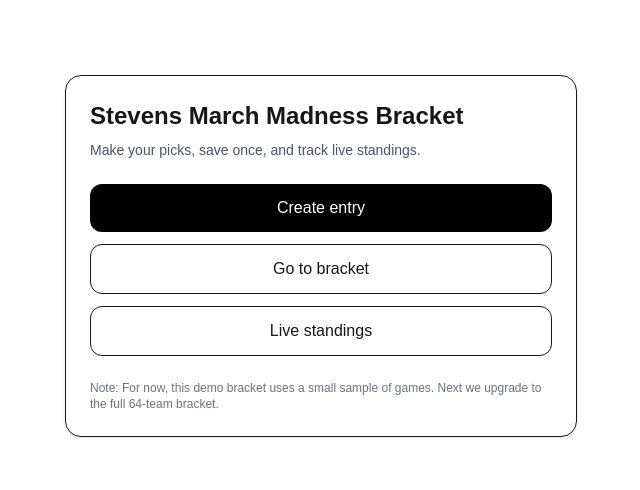
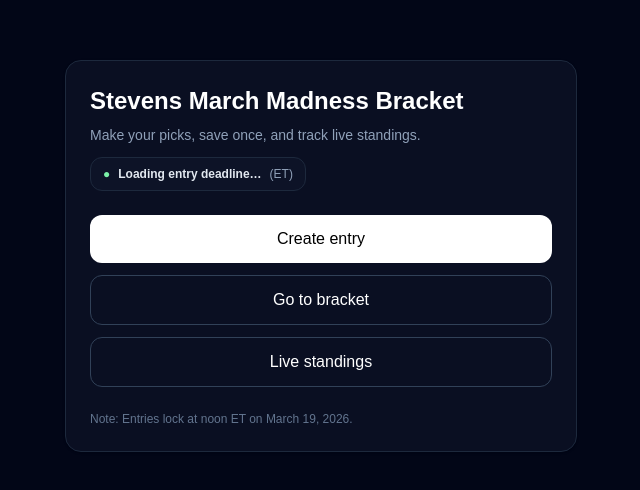
Before and after one commit to aseth23/March-Madness-Bracket, a Next.js app: page / in a window 1280 px wide. Shown: the part 144-634 px from the top of the page, without its empty margins (319-959 px from the left). Built offline with nearby package versions, Linux system fonts and the light colour scheme; no server answers.

Commit message:
Add entry deadline countdown to home page

```diff
--- /dev/null
+++ b/app/components/EntryCountdown.tsx
@@ -0,0 +1,75 @@
+"use client";
+
+import { useEffect, useMemo, useState } from "react";
+
+export default function EntryCountdown() {
+  const API = process.env.NEXT_PUBLIC_API_BASE_URL;
+
+  const [deadlineIso, setDeadlineIso] = useState<string | null>(null);
+  const [passed, setPassed] = useState<boolean>(false);
+  const [now, setNow] = useState<number>(() => Date.now());
+
+  useEffect(() => {
+    if (!API) return;
+
+    (async () => {
+      try {
+        const res = await fetch(`${API}/meta`, { cache: "no-store" });
+        const data = await res.json().catch(() => ({}));
+        if (res.ok) {
+          setDeadlineIso(data?.deadline_et ?? null);
+          setPassed(!!data?.deadline_passed);
+        }
+      } catch {
+        // ignore
+      }
+    })();
+  }, [API]);
+
+  useEffect(() => {
+    const t = setInterval(() => setNow(Date.now()), 1000);
+    return () => clearInterval(t);
+  }, []);
+
+  const text = useMemo(() => {
+    if (!deadlineIso) return "Loading entry deadline…";
+
+    const deadline = new Date(deadlineIso).getTime();
+    const ms = deadline - now;
+
+    if (passed || ms <= 0) return "Entries are closed";
+
+    const total = Math.floor(ms / 1000);
+    const days = Math.floor(total / 86400);
+    const hours = Math.floor((total % 86400) / 3600);
+    const minutes = Math.floor((total % 3600) / 60);
+    const seconds = total % 60;
+
+    const parts = [
+      days > 0 ? `${days}d` : null,
+      `${hours}h`,
+      `${minutes}m`,
+      `${seconds}s`,
+    ].filter(Boolean);
+
+    return `Entries close in ${parts.join(" ")}`;
+  }, [deadlineIso, now, passed]);
+
+  const closed =
+    passed || (deadlineIso ? new Date(deadlineIso).getTime() - now <= 0 : false);
+
+  return (
+    <div
+      className={[
+        "mt-3 inline-flex items-center gap-2 rounded-xl border px-3 py-2 text-xs",
+        closed
+          ? "border-red-800 bg-red-950/40 text-red-200"
+          : "border-slate-800 bg-slate-900/60 text-slate-200",
+      ].join(" ")}
+    >
+      <span className={closed ? "text-red-300" : "text-green-300"}>●</span>
+      <span className="font-semibold">{text}</span>
+      <span className="text-slate-400">(ET)</span>
+    </div>
+  );
+}
--- a/app/page.tsx
+++ b/app/page.tsx
@@ -1,36 +1,45 @@
+import EntryCountdown from "./components/EntryCountdown";
+
 export default function HomePage() {
   return (
-    <div className="min-h-screen flex items-center justify-center p-6">
-      <div className="w-full max-w-lg rounded-2xl border p-6 shadow-sm">
-        <h1 className="text-2xl font-bold">Stevens March Madness Bracket</h1>
-        <p className="text-sm text-gray-600 mt-2">
+    <div className="min-h-screen flex items-center justify-center p-6 bg-[#020617] text-white">
+      <div className="w-full max-w-lg rounded-2xl border border-slate-800 bg-slate-900/60 p-6 shadow-sm">
+        <h1 className="text-2xl font-bold">
+          Stevens March Madness Bracket
+        </h1>
+
+        <p className="text-sm text-slate-400 mt-2">
           Make your picks, save once, and track live standings.
         </p>
+
+        {/* ✅ Deadline Countdown */}
+        <EntryCountdown />
 
         <div className="mt-6 grid gap-3">
           <a
             href="/create"
-            className="rounded-xl bg-black text-white p-3 font-medium text-center"
+            className="rounded-xl bg-white text-black p-3 font-medium text-center hover:opacity-90"
           >
             Create entry
           </a>
+
           <a
             href="/bracket"
-            className="rounded-xl border p-3 font-medium text-center"
+            className="rounded-xl border border-slate-700 p-3 font-medium text-center hover:bg-slate-800"
           >
             Go to bracket
           </a>
+
           <a
             href="/leaderboard"
-            className="rounded-xl border p-3 font-medium text-center"
+            className="rounded-xl border border-slate-700 p-3 font-medium text-center hover:bg-slate-800"
           >
             Live standings
           </a>
         </div>
 
-        <div className="mt-6 text-xs text-gray-500">
-          Note: For now, this demo bracket uses a small sample of games. Next we
-          upgrade to the full 64-team bracket.
+        <div className="mt-6 text-xs text-slate-500">
+          Note: Entries lock at noon ET on March 19, 2026.
         </div>
       </div>
     </div>
```
